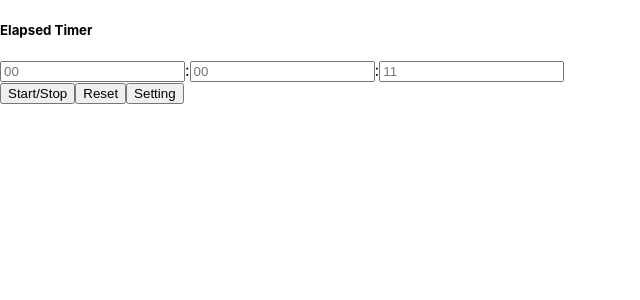
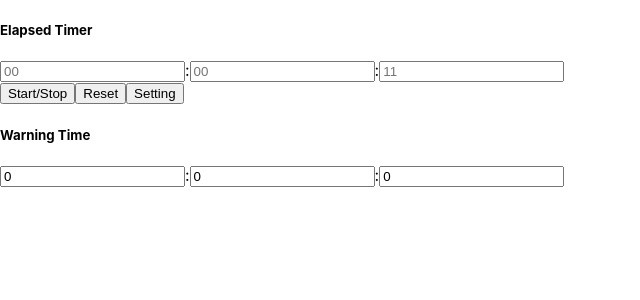
Before and after one commit to ilhamft/elapsed-timer, a React (Create React App) app: page / in a window 1280 px wide. Shown: the top 300 px of the page, without its empty margins (0-640 px from the left). Built offline with nearby package versions, Linux system fonts and the light colour scheme.

Commit message:
Warning.

```diff
--- a/src/App.css
+++ b/src/App.css
@@ -1,5 +1,9 @@
-.blink {
+.blink input {
   animation: blinker 1s linear infinite;
+}
+
+.warn input {
+  background-color: yellow;
 }
 
 @keyframes blinker {
--- a/src/component/timer.js
+++ b/src/component/timer.js
@@ -15,6 +15,8 @@ const Timer = () => {
   const [startCount, setStartCount] = useState(false);
   const [finished, setFinished] = useState(false);
   const [clearInput, setClearInput] = useState(false);
+  const [warningTimer, setWarningTimer] = useState(0);
+  const [warn, setWarn] = useState(false);
 
   const timeout = useRef(null);
 
@@ -29,6 +31,9 @@ const Timer = () => {
         minutes: Math.floor((difference / 1000 / 60) % 60),
         seconds: Math.floor((difference / 1000) % 60),
       };
+
+      if (difference < warningTimer + 1000) setWarn(true);
+      else setWarn(false);
 
       setTimer(timeLeft);
     } else {
@@ -75,12 +80,24 @@ const Timer = () => {
     setStartTime(new Date(new Date().getTime() + newDuration.full));
   };
 
+  const onWarningChange = (value) => {
+    let newDuration = 0;
+    if (value.hours) newDuration += parseInt(value.hours) * 1000 * 60 * 60;
+    if (value.minutes) newDuration += parseInt(value.minutes) * 1000 * 60;
+    if (value.seconds) newDuration += parseInt(value.seconds) * 1000;
+
+    setWarningTimer(newDuration);
+  };
+
   return (
     <>
-      <div>
+      <div
+        className={`timer ${finished ? "blink" : ""} ${
+          warn && startCount ? "warn" : ""
+        }`}
+      >
         <h5>Elapsed Timer</h5>
         <input
-          className={finished ? "blink" : ""}
           type="number"
           min="0"
           {...(clearInput ? { value: "" } : {})}
@@ -94,7 +111,6 @@ const Timer = () => {
         ></input>
         :
         <input
-          className={finished ? "blink" : ""}
           type="number"
           min="0"
           {...(clearInput ? { value: "" } : {})}
@@ -108,7 +124,6 @@ const Timer = () => {
         ></input>
         :
         <input
-          className={finished ? "blink" : ""}
           type="number"
           min="0"
           {...(clearInput ? { value: "" } : {})}
@@ -121,6 +136,7 @@ const Timer = () => {
           }}
         ></input>
       </div>
+      <div className="buttons">
         <button
           onClick={() => {
             setStartTime(new Date(new Date().getTime() + timer.full));
@@ -150,6 +166,36 @@ const Timer = () => {
           Reset
         </button>
         <button>Setting</button>
+      </div>
+      <div className="warning">
+        <h5>Warning Time</h5>
+        <input
+          type="number"
+          defaultValue="0"
+          min="0"
+          onChange={(e) => {
+            onWarningChange({ hours: e.target.value });
+          }}
+        ></input>
+        :
+        <input
+          type="number"
+          defaultValue="0"
+          min="0"
+          onChange={(e) => {
+            onWarningChange({ minutes: e.target.value });
+          }}
+        ></input>
+        :
+        <input
+          type="number"
+          defaultValue="0"
+          min="0"
+          onChange={(e) => {
+            onWarningChange({ seconds: e.target.value });
+          }}
+        ></input>
+      </div>
     </>
   );
 };
```
Lines whose indentation alone changed are shown as unchanged.
